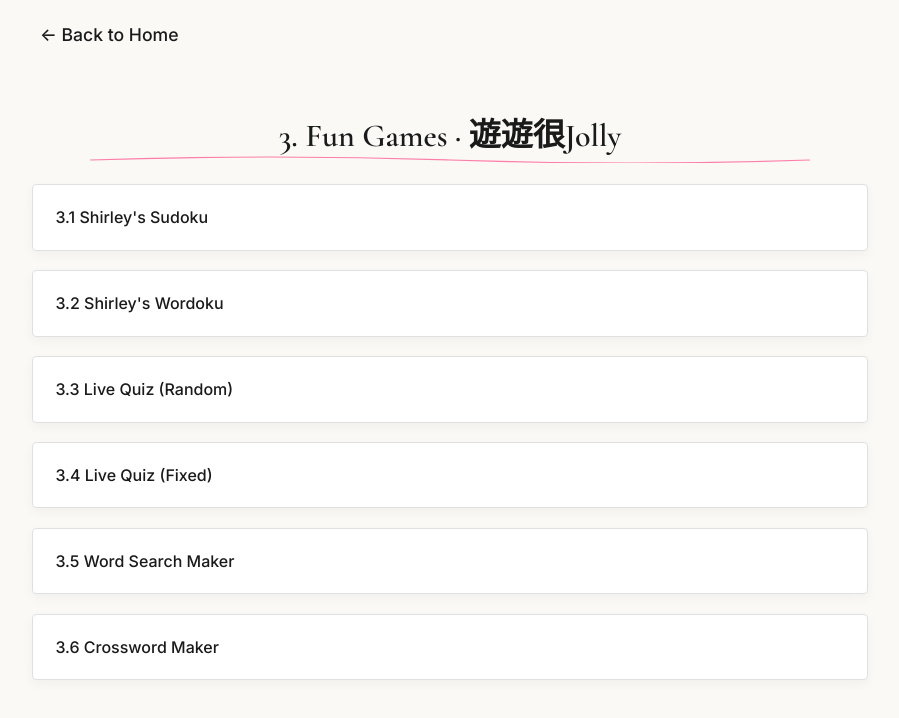
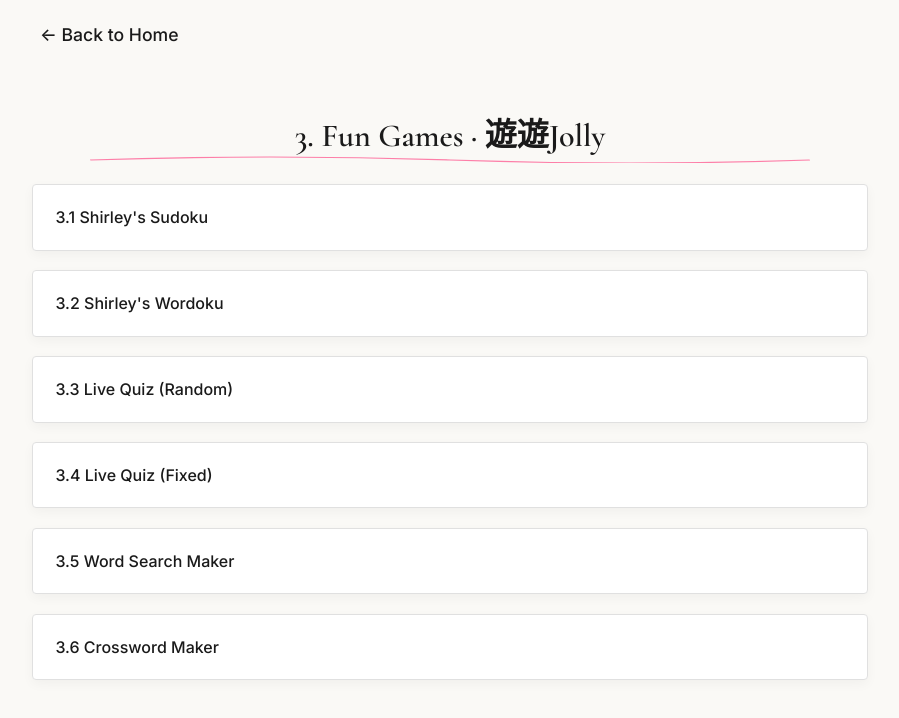
Before and after one commit to DuCJ-creator/shirley-secret-tools, a plain HTML site: page fun-games/index.html in a window 1280 px wide. Shown: the whole page, without its empty margins (190-1089 px from the left). Drawn offline with nearby package versions, Linux system fonts and the light colour scheme.

Commit message:
Update index.html

```diff
--- a/fun-games/index.html
+++ b/fun-games/index.html
@@ -129,7 +129,7 @@
   </header>
 
   <div class="title-wrapper">
-    <h1 class="title">3. Fun Games · 遊遊很Jolly</h1>
+    <h1 class="title">3. Fun Games · 遊遊Jolly</h1>
     <svg class="title-underline" viewBox="0 0 200 20" preserveAspectRatio="none">
       <path d="M0,15 Q50,5 100,15 T200,15" stroke="#ff2d75" fill="none" stroke-width="2" opacity="0.6"/>
     </svg>
```
